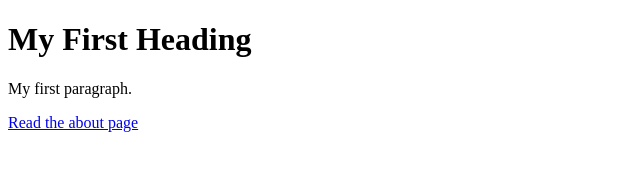
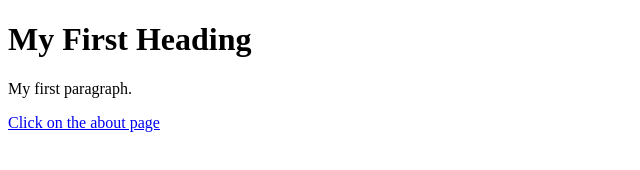
Before and after one commit to lgoljana/Static-website, a plain HTML site: page index.html in a window 1280 px wide. Shown: the full height of the page, 0-640 px from the left. Drawn offline with Linux system fonts and the light colour scheme.

Commit message:
Update index.html

```diff
--- a/index.html
+++ b/index.html
@@ -1,9 +1,8 @@
 <!DOCTYPE html>
 <html>
 <body>
-
 <h1>My First Heading</h1>
 <p>My first paragraph.</p>
-<a href="./about">Read the about page</a>
+<a href="./about">Click on the about page</a>
 </body>
 </html>
```
